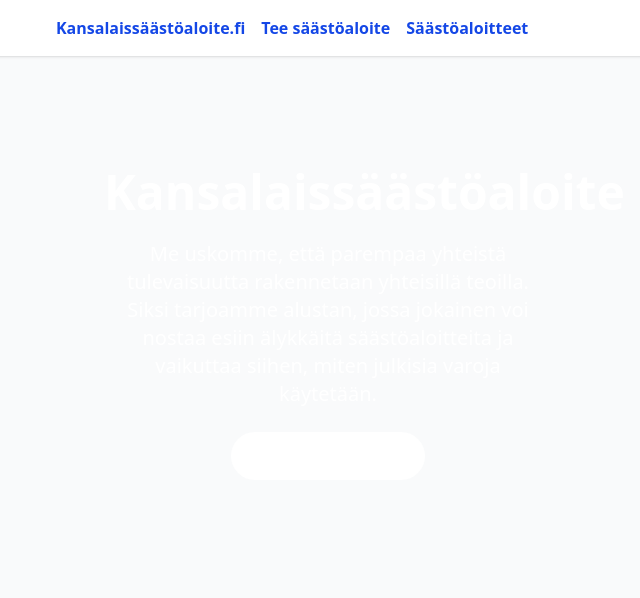
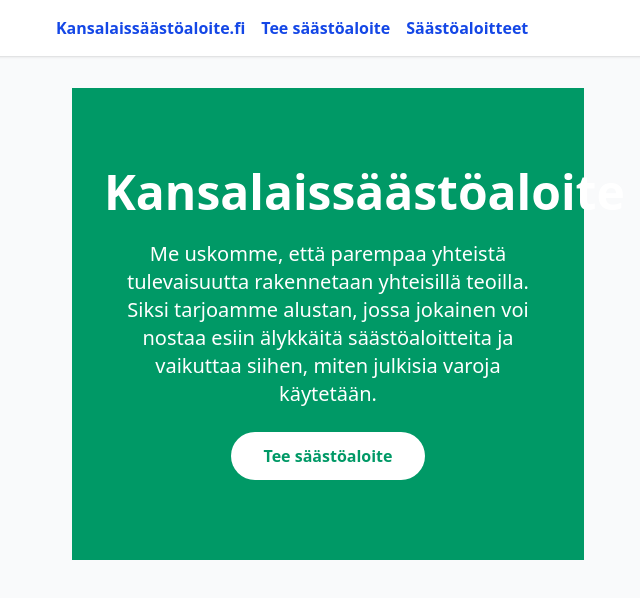
Before and after one commit to sakkess/haaskausvahti, a React (Vite) app: page / in a window 1280 px wide. Shown: the top 598 px of the page, without its empty margins (312-952 px from the left). Built offline with nearby package versions, Linux system fonts and the light colour scheme.

Commit message:
Change bg gradient to single color

```diff
--- a/src/routes/Home.jsx
+++ b/src/routes/Home.jsx
@@ -2,7 +2,7 @@ import { Link } from 'react-router-dom'
 
 export default function Home() {
   return (
-    <section className="bg-gradient-to-r from-brand-500 to-brand-700 text-white py-20">
+    <section className="bg-emerald-600 text-white py-20">
       <div className="max-w-3xl mx-auto text-center space-y-6 px-4 md:px-8">
         <h1 className="text-5xl font-extrabold">Kansalaissäästöaloite</h1>
 
@@ -15,7 +15,7 @@ export default function Home() {
 
         <Link
           to="/ilmoita"
-          className="inline-block bg-white text-brand-500 font-semibold px-8 py-3 rounded-full
+          className="inline-block bg-white text-emerald-600 font-semibold px-8 py-3 rounded-full
                      hover:shadow-lg transition"
         >
           Tee säästöaloite
```
